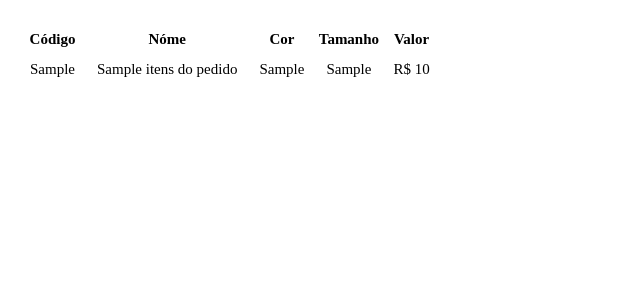
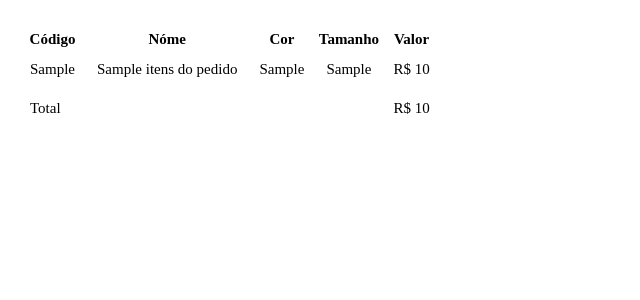
Before and after one commit to Eduardosfer/testesolusoft, a CodeIgniter app: the page made by application/views/pedidos/dados_pedido.php in a window 1280 px wide. Shown: the part 229-529 px from the top of the page, without its empty margins (0-640 px from the left). Run offline with CodeIgniter, Linux system fonts and the light colour scheme; tables that the repository leaves empty hold one stand-in row (values such as "Sample post"); the template is opened without the code that fills it: most values are stand-ins (such as "Sample title", 1, 10 or a date in 2020).

Commit message:
Adição do valor total dos itens nos dados do pedido

```diff
--- a/application/views/pedidos/dados_pedido.php
+++ b/application/views/pedidos/dados_pedido.php
@@ -43,7 +43,11 @@ defined('BASEPATH') OR exit('No direct script access allowed');
 			</tr>
 		</thead>
 		<tbody>
-			<?php foreach ($pedido->itens_do_pedido as $item) { ?>
+			<?php
+				$valor_total = 0;
+				foreach ($pedido->itens_do_pedido as $item) {
+					$valor_total += $item->pro_valor;
+				?>
 				<tr>
 					<td><?= $item->pro_codigo ?></td>
 					<td><?= $item->pro_nome ?></td>
@@ -52,6 +56,13 @@ defined('BASEPATH') OR exit('No direct script access allowed');
 					<td><?= "R$ " . $item->pro_valor ?></td>
 				</tr>
 			<?php } ?>
+				<tr>
+					<td>Total</td>
+					<td></td>
+					<td></td>
+					<td></td>
+					<td><?= "R$ " . $valor_total ?></td>
+				</tr>
 		</tbody>
 	</table>
 </body>
```
